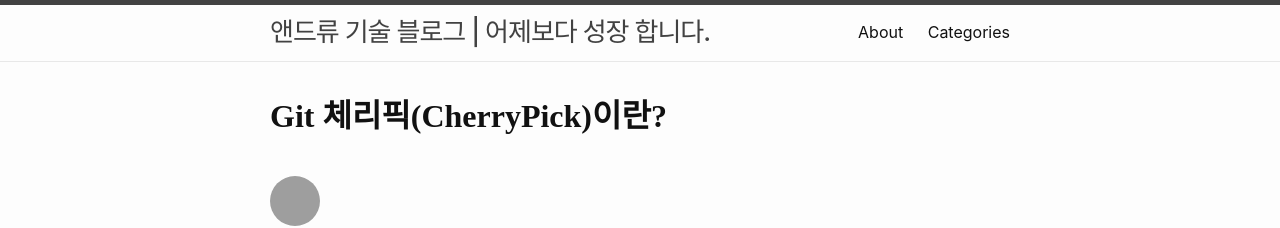
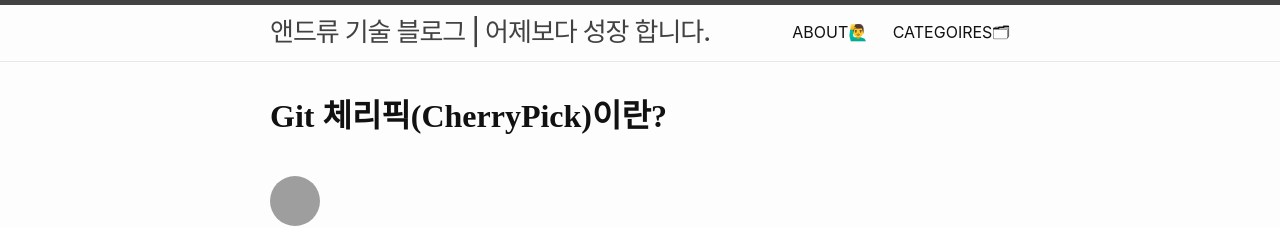
Before and after one commit to umanking/archive-umanking-blog, a Jekyll site: the page built from _posts/2020-02-23-git-cherry-pick.md, in a window 1280 px wide. Shown: the top 228 px of the page. Built offline with Jekyll 4.4.1, drawn with Linux system fonts in a browser that asks for light colours; comment, search, counter and statistics services are not loaded; grey boxes are pictures that could not be loaded.

Commit message:
update ico

```diff
--- a/_layouts/default.html
+++ b/_layouts/default.html
@@ -40,8 +40,8 @@
       <a class="site-title" rel="author" href="/">{{site.title}}</a>
       <nav class="site-nav">
         <div class="trigger">
-          <a class="page-link" href="/about/">About</a>
-          <a class="page-link" href="/categories/">Categories</a>
+          <a class="page-link" href="/about/">ABOUT🙋‍♂️</a>
+          <a class="page-link" href="/categories/">CATEGOIRES🗂</a>
           <!-- <a class="page-link" href="/tags/">TAGS</a> -->
         </div>
       </nav>
```
